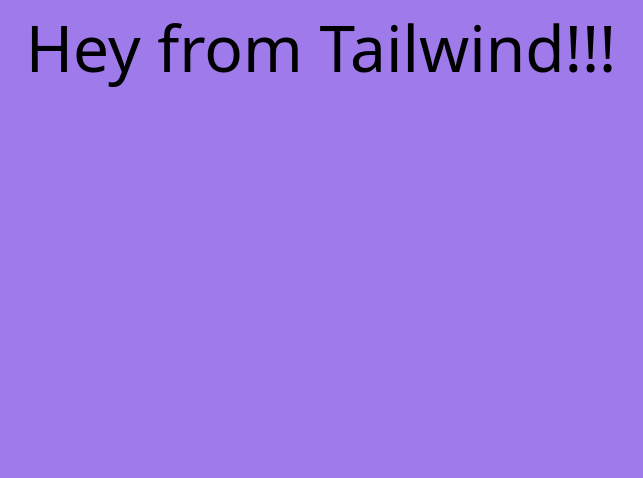
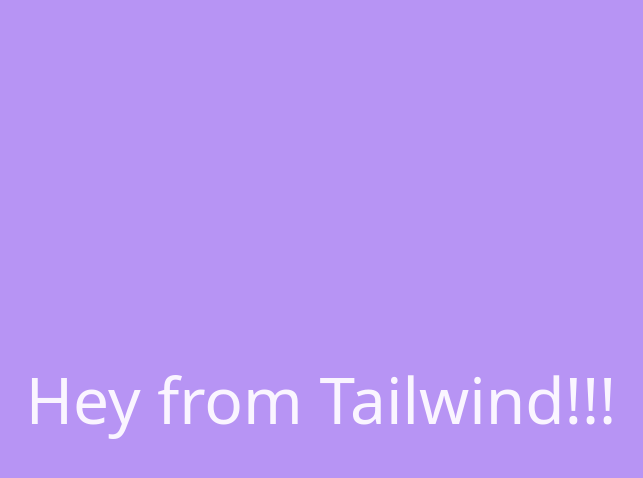
Before and after one commit to arpanp11/web-with-tailwind, a website built with Parcel: page src/index.html in a window 1280 px wide. Shown: the whole page, without its empty margins (319-962 px from the left). Built offline with nearby package versions, Linux system fonts and the light colour scheme.

Commit message:
setup for deploy

```diff
--- a/src/index.html
+++ b/src/index.html
@@ -5,7 +5,9 @@
     <meta name="viewport" content="width=device-width, initial-scale=1.0" />
     <title>Fun with Tailwind</title>
   </head>
-  <body class="bg-purple-500 text-center text-6xl">
+  <body
+    class="min-h-screen flex items-center justify-center text-6xl bg-purple-400 text-purple-100"
+  >
     <h1>Hey from Tailwind!!!</h1>
     <script src="index.js"></script>
   </body>
--- a/tailwind.config.js
+++ b/tailwind.config.js
@@ -3,10 +3,10 @@
     // removeDeprecatedGapUtilities: true,
     // purgeLayersByDefault: true,
   },
-  purge: [],
+  purge: ['src/**/*.html'],
   theme: {
     extend: {},
   },
   variants: {},
   plugins: [],
-}
+};
```
